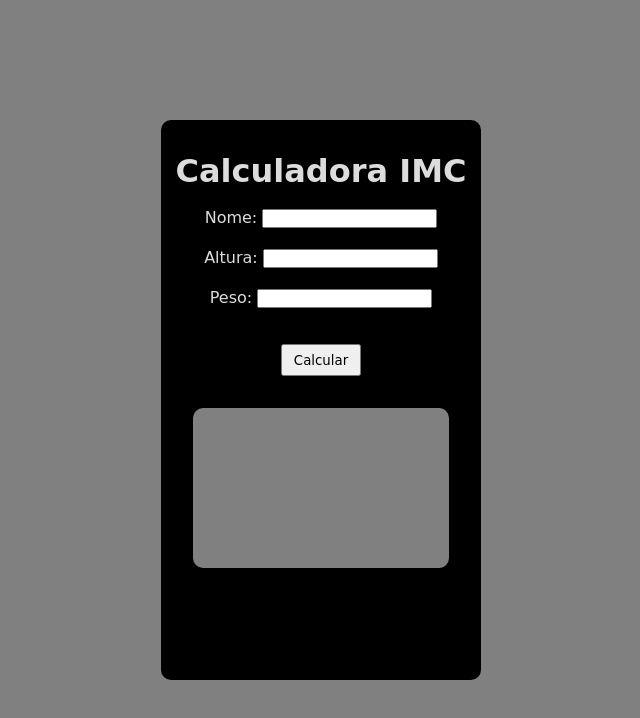
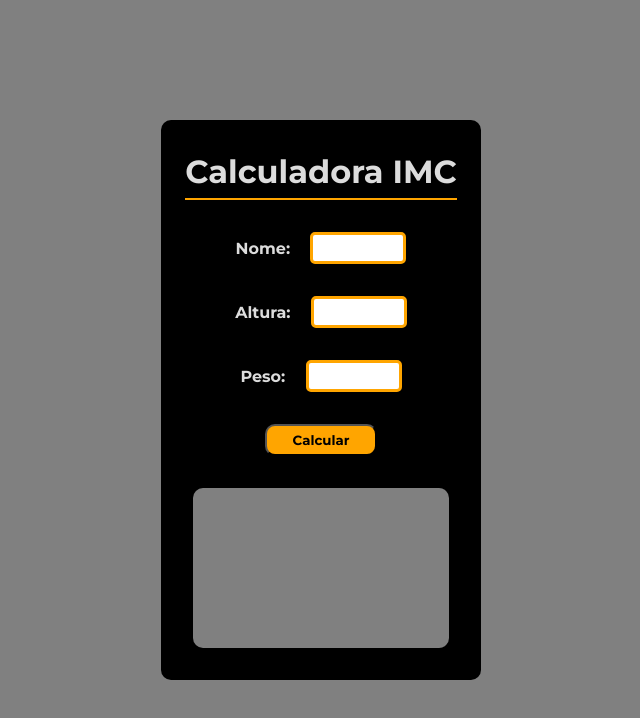
Before and after one commit to DrikaDev/Calculadora-IMC, a plain HTML site: page index.html in a window 1280 px wide. Shown: the whole page, without its empty margins (319-959 px from the left). Drawn offline with Linux system fonts and the light colour scheme; a web font is replaced by a local one.

Commit message:
enviando atualizações no css

```diff
--- a/index.html
+++ b/index.html
@@ -6,6 +6,7 @@
     <meta name="viewport" content="width=device-width, initial-scale=1.0">
     <link rel="preconnect" href="https://fonts.googleapis.com">
     <link rel="preconnect" href="https://fonts.gstatic.com" crossorigin>
+    <link rel="stylesheet" href="https://fonts.googleapis.com/css2?family=Montserrat:wght@300;500;600;700&display=swap">
     <link rel="stylesheet" href="https://fonts.googleapis.com/css2?family=Macondo&display=swap">
 
     <link rel="stylesheet" href="style.css">
--- a/style.css
+++ b/style.css
@@ -2,7 +2,7 @@
     margin: 0;
     padding: 0;
     box-sizing: border-box;
-    font-family: 'Macondo', cursive;
+    font-family: 'Montserrat', sans-serif;
 }
 
 main{
@@ -24,34 +24,55 @@ main{
     display: flex;
     flex-direction: column;
     align-items: center;
+    justify-content: space-evenly;
 }
 
 .title{
     font-weight: bolder;
     font-size: 2rem;
-    height: 2.5rem;
-    margin-top: 2rem;
-    margin-bottom: 1rem;
+    height: 3rem;
+    border-bottom: 2px solid orange;
 }
 
-.input{
-    height: 2.5rem;
+.input label{
+
+    font-size: 1rem;
+    font-weight: bolder;
+}
+
+.input input{
+    border: solid orange;
+    border-radius: 5px;
+    margin-left: 1rem;
+    height: 2rem;
+    width: 6rem;
+    text-align: center;
+    font-size: 1rem;
+    outline: none;
 }
 
 button{
     cursor: pointer;
-    width: 5rem;
+    border-radius: 10px;
+    width: 7rem;
     height: 2rem;
-    margin-top: 1rem;
+    background-color: orange;
+    font-weight: bolder;
+}
+
+button:hover{
+    box-shadow: 0px 0px 20px orange;
 }
 
 .result{
     background-color: gray;
     border-radius: 10px;
-    color: black;
+    color: whitesmoke;
+
     text-align: center;
-    margin-top: 2rem;
     padding: 2rem;
     width: 80%;
     height: 10rem;
+
+    user-select: none;
 }
```
